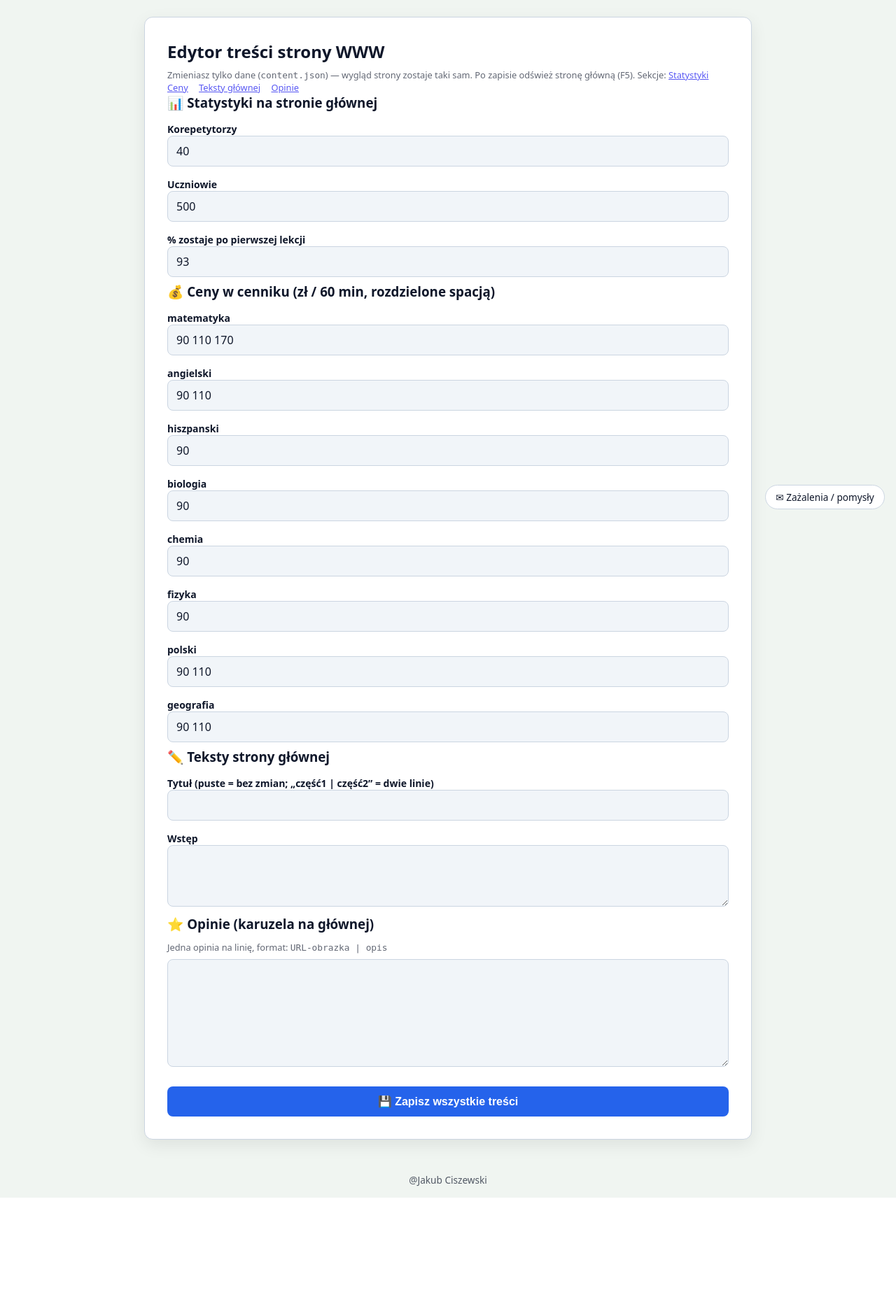
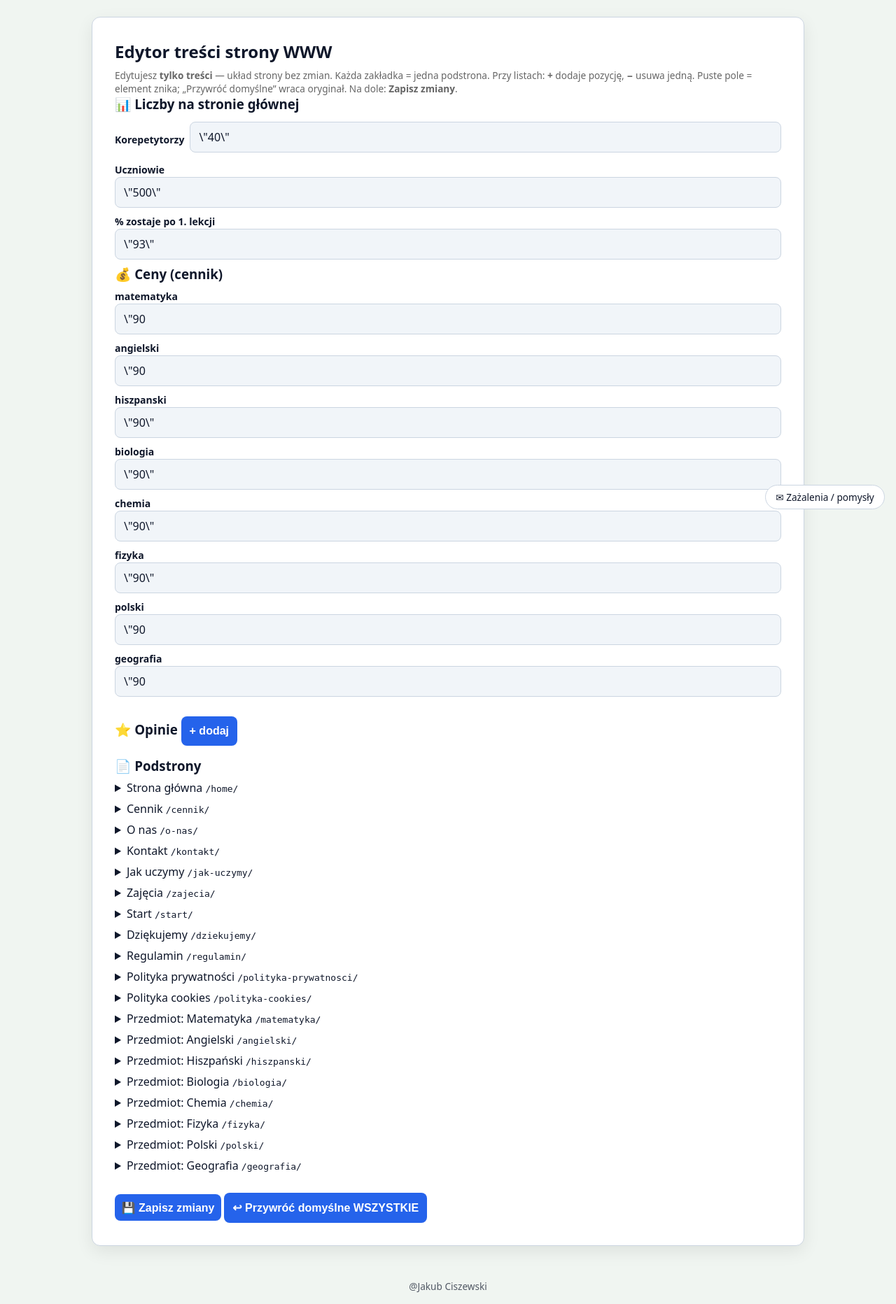
Before and after one commit to Jakub3571/Aplikacja-Webowa, a Django app: page /cms-strony/ in a window 1280 px wide. Shown: the part 56-1920 px from the top of the page at 70% size. Before the commit the page ends 1768 px from the top, so only its background shows below. Run offline with Django 5.2, Linux system fonts and the light colour scheme; the visitor is signed in with stand-in values (Sample User, id 1); data that the repository does not hold is empty.

Commit message:
CMS: pełny edytor (sloty per tekst, listy +/-, przywracanie)

```diff
--- a/konta/views.py
+++ b/konta/views.py
@@ -2711,6 +2711,7 @@ STRONY_CMS = [
     ('polski', 'Przedmiot: Polski'), ('geografia', 'Przedmiot: Geografia'),
 ]
 
+
 def _domyslny_content():
     return {
         'copy': {'home-headline': '', 'home-intro': ''},
@@ -2724,6 +2725,22 @@ def _domyslny_content():
     }
 
 
+def _sloty_dostepne(slug):
+    """Sloty data-nk-slot z HTML podstrony: {klucz: aktualny tekst}."""
+    import re as _re
+    katalog = getattr(settings, 'NK_STRONA_DIR', '/home/NowoczesneKorepetycje/strona')
+    pliki = [katalog + '/index.html'] if slug == 'home' else [f'{katalog}/{slug}/index.html']
+    sloty = {}
+    for p in pliki:
+        try:
+            html = open(p, encoding='utf-8').read()
+        except Exception:
+            continue
+        for m in _re.finditer(r'data-nk-slot="([^"]+)"[^>]*>([^<]{1,300})', html):
+            sloty[m.group(1)] = m.group(2).strip()
+    return sloty
+
+
 def _content_ze_salda():
     import os as _os
     plik = getattr(settings, 'NK_CONTENT_JSON', '/home/NowoczesneKorepetycje/strona/content.json')
@@ -2738,19 +2755,30 @@ def _content_ze_salda():
 
 
 def api_content(request):
-    """Kontent CMS dla strony publicznej (cms.js woła /api/content)."""
+    """Kontent CMS dla strony (cms.js woła /api/content)."""
     return _JsonResponse(_content_ze_salda())
 
 
 @login_required
 def cms_strony(request):
-    """Edycja treści strony publicznej (tylko szef). Zapisuje content.json obok ~/strona."""
+    """Edycja treści strony — osobny adres /cms-strony, tylko admin/szefostwo."""
     if not czy_szef(request.user):
         raise PermissionDenied
-    import os as _os
     plik = getattr(settings, 'NK_CONTENT_JSON', '/home/NowoczesneKorepetycje/strona/content.json')
     if request.method == 'POST':
         dane = _content_ze_salda()
+        if 'wyczysc_wszystko' in request.POST:
+            dane['copy'] = {k: v for k, v in dane.get('copy', {}).items() if k in ('home-headline', 'home-intro')}
+            dane['steps'] = {}
+            dane['faq'] = {}
+            messages.info(request, 'Przywrócono domyślne teksty wszystkich stron.')
+        for slug, etykieta in STRONY_CMS:
+            if f'wyczysc_{slug}' in request.POST:
+                for k in [k for k in dane.get('copy', {}) if k.startswith(slug + '-')]:
+                    del dane['copy'][k]
+                dane.get('steps', {}).pop(slug, None)
+                dane.get('faq', {}).pop(slug, None)
+                messages.info(request, f'Przywrócono domyślne treści strony: {etykieta}')
         dane.setdefault('stats', {})
         dane.setdefault('prices', {})
         dane.setdefault('copy', {})
@@ -2769,7 +2797,7 @@ def cms_strony(request):
         dane['copy']['home-headline'] = request.POST.get('copy_home-headline', '').strip()
         dane['copy']['home-intro'] = request.POST.get('copy_home-intro', '').strip()
         opinie = []
-        for linia in request.POST.get('reviews', '').splitlines():
+        for linia in request.POST.getlist('reviews'):
             linia = linia.strip()
             if not linia:
                 continue
@@ -2777,6 +2805,37 @@ def cms_strony(request):
             if url.strip():
                 opinie.append({'url': url.strip(), 'alt': alt.strip()})
         dane['reviews'] = opinie
+        dane.setdefault('steps', {})
+        dane.setdefault('faq', {})
+        for slug, _etykieta in STRONY_CMS:
+            for pole in ('headline', 'intro'):
+                v = request.POST.get(f'copy_{slug}-{pole}', '').strip()
+                if v:
+                    dane['copy'][f'{slug}-{pole}'] = v
+                else:
+                    dane['copy'].pop(f'{slug}-{pole}', None)
+            for key, orig in _sloty_dostepne(slug).items():
+                v = request.POST.get(f'slot_{slug}__{key}', '').strip()
+                if v and v != orig:
+                    dane['copy'][key] = v
+                else:
+                    dane['copy'].pop(key, None)
+            kroki = []
+            for linia in request.POST.getlist(f'kroki_{slug}'):
+                linia = linia.rstrip()
+                if not linia.strip():
+                    continue
+                tytul, _, tekst = linia.partition('|')
+                kroki.append({'title': tytul.strip(), 'text': tekst.strip()})
+            dane['steps'][slug] = kroki
+            faq = []
+            for linia in request.POST.getlist(f'faq_{slug}'):
+                linia = linia.rstrip()
+                if not linia.strip():
+                    continue
+                pyt, _, odp = linia.partition('|')
+                faq.append({'q': pyt.strip(), 'a': odp.strip()})
+            dane['faq'][slug] = faq
         try:
             with open(plik, 'w', encoding='utf-8') as f:
                 _json.dump(dane, f, ensure_ascii=False, indent=2)
@@ -2785,11 +2844,24 @@ def cms_strony(request):
             messages.error(request, f'Nie udało się zapisać pliku: {e}')
         return redirect('cms_strony')
     dane = _content_ze_salda()
+    strony = []
+    for slug, etykieta in STRONY_CMS:
+        disp = _sloty_dostepne(slug)
+        nadpisania = {k: v for k, v in dane.get('copy', {}).items()
+                      if k.startswith(slug + '-') and k not in (f'{slug}-headline', f'{slug}-intro')}
+        sloty_list = [{'key': k, 'value': nadpisania.get(k, orig), 'original': orig} for k, orig in disp.items()]
+        strony.append({
+            'slug': slug, 'etykieta': etykieta,
+            'headline': dane.get('copy', {}).get(f'{slug}-headline', ''),
+            'intro': dane.get('copy', {}).get(f'{slug}-intro', ''),
+            'sloty_list': sloty_list,
+            'kroki_list': [f"{k['title']}|{k['text']}" for k in dane.get('steps', {}).get(slug, [])],
+            'faq_list': [f"{f['q']}|{f['a']}" for f in dane.get('faq', {}).get(slug, [])],
+        })
     return render(request, 'konta/cms_strony.html', {
         'content': dane,
-        'headline': dane.get('copy', {}).get('home-headline', ''),
-        'intro': dane.get('copy', {}).get('home-intro', ''),
-        'reviews_txt': '\n'.join(f"{r.get('url','')}|{r.get('alt','')}" for r in dane.get('reviews', [])),
+        'strony': strony,
+        'reviews_list': [f"{r.get('url','')}|{r.get('alt','')}" for r in dane.get('reviews', [])],
     })
 def zazalenie(request):
     if request.method == 'POST':
--- a/templates/konta/cms_strony.html
+++ b/templates/konta/cms_strony.html
@@ -6,9 +6,19 @@
   .cms-top { display:flex; justify-content:space-between; align-items:center; padding:1rem 1.5rem; background:#164e38; color:#fff; }
   .cms-top strong { font-size:1.1rem; }
   .cms-top a { color:#dcebdd; }
-  .cms-wrap { max-width: 900px; margin: 1.5rem auto; padding: 0 1rem; }
+  .cms-wrap { max-width: 1050px; margin: 1.5rem auto; padding: 0 1rem; }
   .cms-wrap .karta { max-width: none; }
-  .cms-sekcje a { margin-right: .75rem; }
+  details.cms-strona { border:1px solid #dce5dd; border-radius:12px; margin:0.5rem 0; background:#fff; }
+  details.cms-strona summary { cursor:pointer; padding:0.7rem 1rem; font-weight:700; }
+  details.cms-strona .cialo { padding:0 1rem 1rem; }
+  .cms-row { display:flex; gap:0.5rem; align-items:center; margin:0.3rem 0; }
+  .cms-row input { flex:1; }
+  .cms-row code { min-width: 9rem; font-size: 0.75rem; color:#555; }
+  .cms-btn { border:0; border-radius:8px; padding:0.25rem 0.7rem; cursor:pointer; font-weight:700; }
+  .cms-add { background:#164e38; color:#fff; }
+  .cms-del { background:#b91c1c; color:#fff; }
+  .cms-hint { color:#666; font-size:0.85rem; }
+  textarea, input[type=text], input[type=number] { width:100%; box-sizing:border-box; }
 </style>
 <header class="cms-top">
   <strong>🌐 CMS — edycja strony nowoczesnekorepetycje.pl</strong>
@@ -17,32 +27,67 @@
 <div class="cms-wrap">
 <section class="karta">
   <h2>Edytor treści strony WWW</h2>
-  <p class="podpowiedz">Zmieniasz tylko dane (<code>content.json</code>) — wygląd strony zostaje taki sam. Po zapisie odśwież stronę główną (F5). Sekcje:
-    <span class="cms-sekcje">
-      <a href="#sekcja-statystyki">Statystyki</a>
-      <a href="#sekcja-ceny">Ceny</a>
-      <a href="#sekcja-teksty">Teksty głównej</a>
-      <a href="#sekcja-opinie">Opinie</a>
-    </span>
-  </p>
+  <p class="cms-hint">Edytujesz <b>tylko treści</b> — układ strony bez zmian. Każda zakładka = jedna podstrona. Przy listach: <b>+</b> dodaje pozycję, <b>−</b> usuwa jedną. Puste pole = element znika; „Przywróć domyślne” wraca oryginał. Na dole: <b>Zapisz zmiany</b>.</p>
   <form method="post" class="formularz">
     {% csrf_token %}
-    <h3 id="sekcja-statystyki">📊 Statystyki na stronie głównej</h3>
-    <label>Korepetytorzy <input type="number" name="stat_tutors" value="{{ content.stats.tutors }}"></label>
-    <label>Uczniowie <input type="number" name="stat_students" value="{{ content.stats.students }}"></label>
-    <label>% zostaje po pierwszej lekcji <input type="number" name="stat_retention" value="{{ content.stats.retention }}"></label>
-    <h3 id="sekcja-ceny">💰 Ceny w cenniku (zł / 60 min, rozdzielone spacją)</h3>
+    <h3>📊 Liczby na stronie głównej</h3>
+    <div class="cms-row"><label>Korepetytorzy</label><input type="number\" name=\"stat_tutors\" value=\"{{ content.stats.tutors }}\"></div>
+    <div class=\"cms-row\"><label>Uczniowie</label><input type=\"number\" name=\"stat_students\" value=\"{{ content.stats.students }}\"></div>
+    <div class=\"cms-row\"><label>% zostaje po 1. lekcji</label><input type=\"number\" name=\"stat_retention\" value=\"{{ content.stats.retention }}\"></div>
+    <h3>💰 Ceny (cennik)</h3>
     {% for slug, ceny in content.prices.items %}
-    <label>{{ slug }} <input type="text" name="cena_{{ slug }}" value="{{ ceny|join:' ' }}"></label>
+    <div class=\"cms-row\"><label>{{ slug }}</label><input type=\"text\" name=\"cena_{{ slug }}\" value=\"{{ ceny|join:' ' }}\" placeholder=\"np. 90 110 170\"></div>
     {% endfor %}
-    <h3 id="sekcja-teksty">✏️ Teksty strony głównej</h3>
-    <label>Tytuł (puste = bez zmian; „część1 | część2” = dwie linie) <input type="text" name="copy_home-headline" value="{{ headline }}"></label>
-    <label>Wstęp <textarea name="copy_home-intro" rows="3">{{ intro }}</textarea></label>
-    <h3 id="sekcja-opinie">⭐ Opinie (karuzela na głównej)</h3>
-    <p class="podpowiedz">Jedna opinia na linię, format: <code>URL-obrazka | opis</code></p>
-    <textarea name="reviews" rows="6" style="width:100%">{{ reviews_txt }}</textarea>
-    <button type="submit">💾 Zapisz wszystkie treści</button>
+    <h3>⭐ Opinie <button type=\"button\" class=\"cms-btn cms-add\" data-add=\"lista-reviews\">+ dodaj</button></h3>
+    <div class=\"cms-list\" id=\"lista-reviews\">
+      {% for r in reviews_list %}
+      <div class=\"cms-row\"><input type=\"text\" name=\"reviews\" value=\"{{ r }}\" placeholder=\"URL-obrazka | opis\"><button type=\"button\" class=\"cms-btn cms-del\" data-del>−</button></div>
+      {% endfor %}
+    </div>
+    <h3>📄 Podstrony</h3>
+    {% for s in strony %}
+    <details class=\"cms-strona">
+      <summary>{{ s.etykieta }} <code>/{{ s.slug }}/</code></summary>
+      <div class=\"cialo\">
+        <div class=\"cms-row\"><label>Nagłówek (h1)</label><input type=\"text\" name=\"copy_{{ s.slug }}-headline\" value=\"{{ s.headline }}\"></div>
+        <div class=\"cms-row\"><label>Wstęp</label><textarea name=\"copy_{{ s.slug }}-intro\" rows=\"2\">{{ s.intro }}</textarea></div>
+        <h4>Teksty na tej stronie</h4>
+        {% for slot in s.sloty_list %}
+        <div class=\"cms-row\"><code>{{ slot.key }}</code><input type=\"text\" name=\"slot_{{ s.slug }}__{{ slot.key }}\" value=\"{{ slot.value }}\" placeholder=\"oryginał: {{ slot.original|truncatechars:60 }}\"></div>
+        {% endfor %}
+        <h4>Kroki procesu <button type=\"button\" class=\"cms-btn cms-add\" data-add=\"kroki-{{ s.slug }}\">+ krok</button></h4>
+        <div class=\"cms-list\" id=\"kroki-{{ s.slug }}\">
+          {% for k in s.kroki_list %}<div class=\"cms-row\"><input type=\"text\" name=\"kroki_{{ s.slug }}\" value=\"{{ k }}\" placeholder=\"tytuł|tekst\"><button type=\"button\" class=\"cms-btn cms-del\" data-del>−</button></div>{% endfor %}
+        </div>
+        <h4>FAQ <button type=\"button\" class=\"cms-btn cms-add\" data-add=\"faq-{{ s.slug }}\">+ pytanie</button></h4>
+        <div class=\"cms-list\" id=\"faq-{{ s.slug }}\">
+          {% for f in s.faq_list %}<div class=\"cms-row\"><input type=\"text\" name=\"faq_{{ s.slug }}\" value=\"{{ f }}\" placeholder=\"pytanie|odpowiedź\"><button type=\"button\" class=\"cms-btn cms-del\" data-del>−</button></div>{% endfor %}
+        </div>
+        <p><button type=\"submit\" name=\"wyczysc_{{ s.slug }}\" value=\"1\" class=\"cms-btn\" style=\"background:#b45309\">↩ Przywróć domyślne tej strony</button></p>
+      </div>
+    </details>
+    {% endfor %}
+    <p>
+      <button type=\"submit\" class=\"cms-btn cms-add\" style=\"font-size:1rem;padding:0.6rem 1.2rem\">💾 Zapisz zmiany</button>
+      <button type=\"submit\" name=\"wyczysc_wszystko\" value=\"1\" class=\"cms-btn\" style=\"background:#b91c1c\">↩ Przywróć domyślne WSZYSTKIE</button>
+    </p>
   </form>
 </section>
 </div>
+<script>
+  document.querySelectorAll('[data-add]').forEach(function (btn) {
+    btn.addEventListener('click', function () {
+      var box = document.getElementById(btn.getAttribute('data-add'));
+      var row = box.querySelector('.cms-row').cloneNode(true);
+      row.querySelectorAll('input').forEach(function (i) { i.value = ''; });
+      box.appendChild(row);
+    });
+  });
+  document.addEventListener('click', function (e) {
+    var b = e.target.closest('[data-del]');
+    if (!b) return;
+    var box = b.closest('.cms-list');
+    if (box && box.querySelectorAll('.cms-row').length > 1) b.closest('.cms-row').remove();
+  });
+</script>
 {% endblock %}
```
